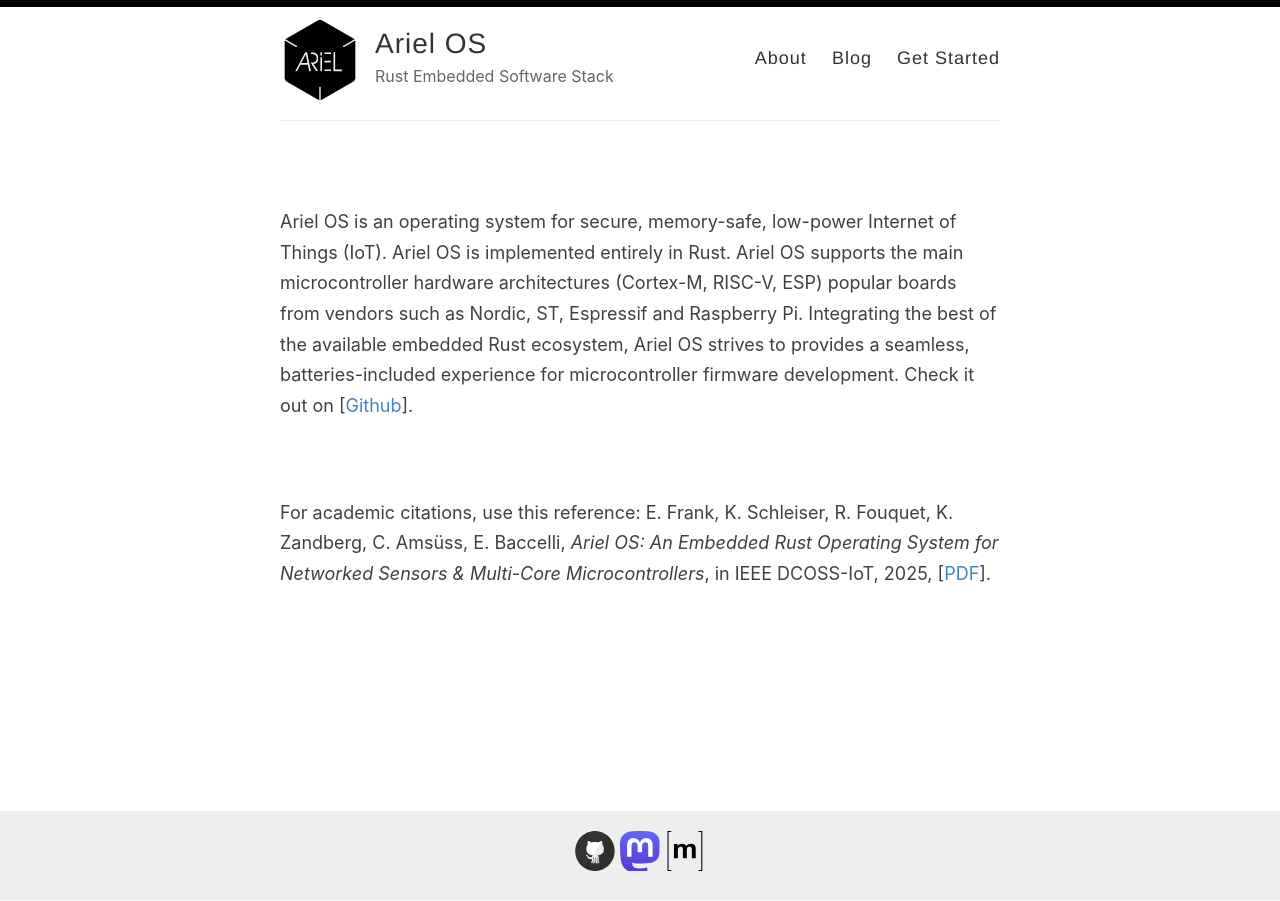
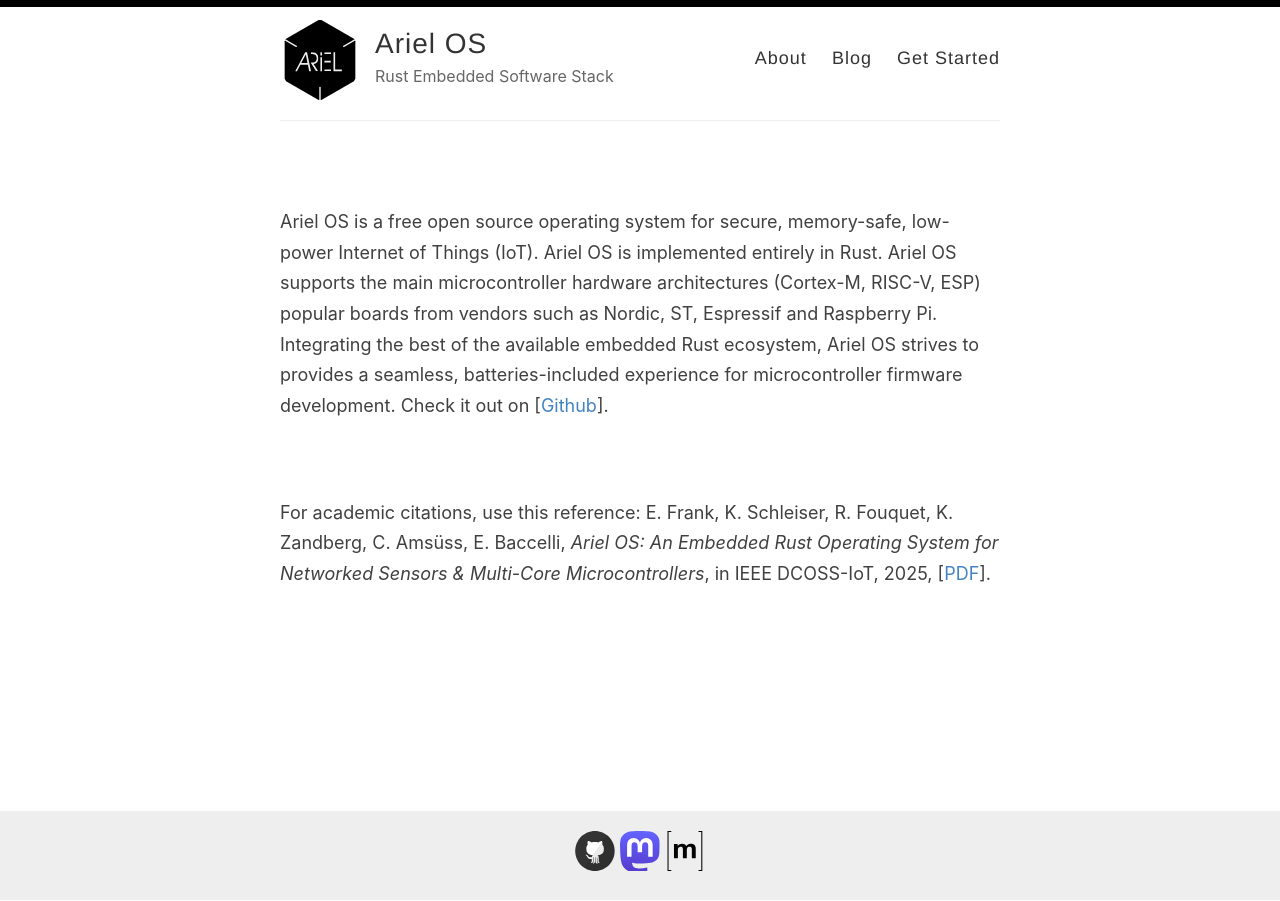
Before and after one commit to ariel-os/web, a Jekyll site: the page built from _pages/about.md, in a window 1280 px wide. Built offline with Jekyll 4.4.1, drawn with Linux system fonts in a browser that asks for light colours.

Commit message:
about: added free open source mention

```diff
--- a/_pages/about.md
+++ b/_pages/about.md
@@ -6,7 +6,7 @@ permalink: /about/
 
 <br>
 <br>
-Ariel OS is an operating system for secure, memory-safe, low-power Internet of Things (IoT). Ariel OS is implemented entirely in Rust. Ariel OS supports the main microcontroller hardware architectures (Cortex-M, RISC-V, ESP) popular boards from vendors such as Nordic, ST, Espressif and Raspberry Pi. Integrating the best of the available embedded Rust ecosystem, Ariel OS strives to provides a seamless, batteries-included experience for microcontroller firmware development. Check it out on [[Github](https://github.com/ariel-os/ariel-os)].
+Ariel OS is a free open source operating system for secure, memory-safe, low-power Internet of Things (IoT). Ariel OS is implemented entirely in Rust. Ariel OS supports the main microcontroller hardware architectures (Cortex-M, RISC-V, ESP) popular boards from vendors such as Nordic, ST, Espressif and Raspberry Pi. Integrating the best of the available embedded Rust ecosystem, Ariel OS strives to provides a seamless, batteries-included experience for microcontroller firmware development. Check it out on [[Github](https://github.com/ariel-os/ariel-os)].
 
 <br>
 <br>
```
